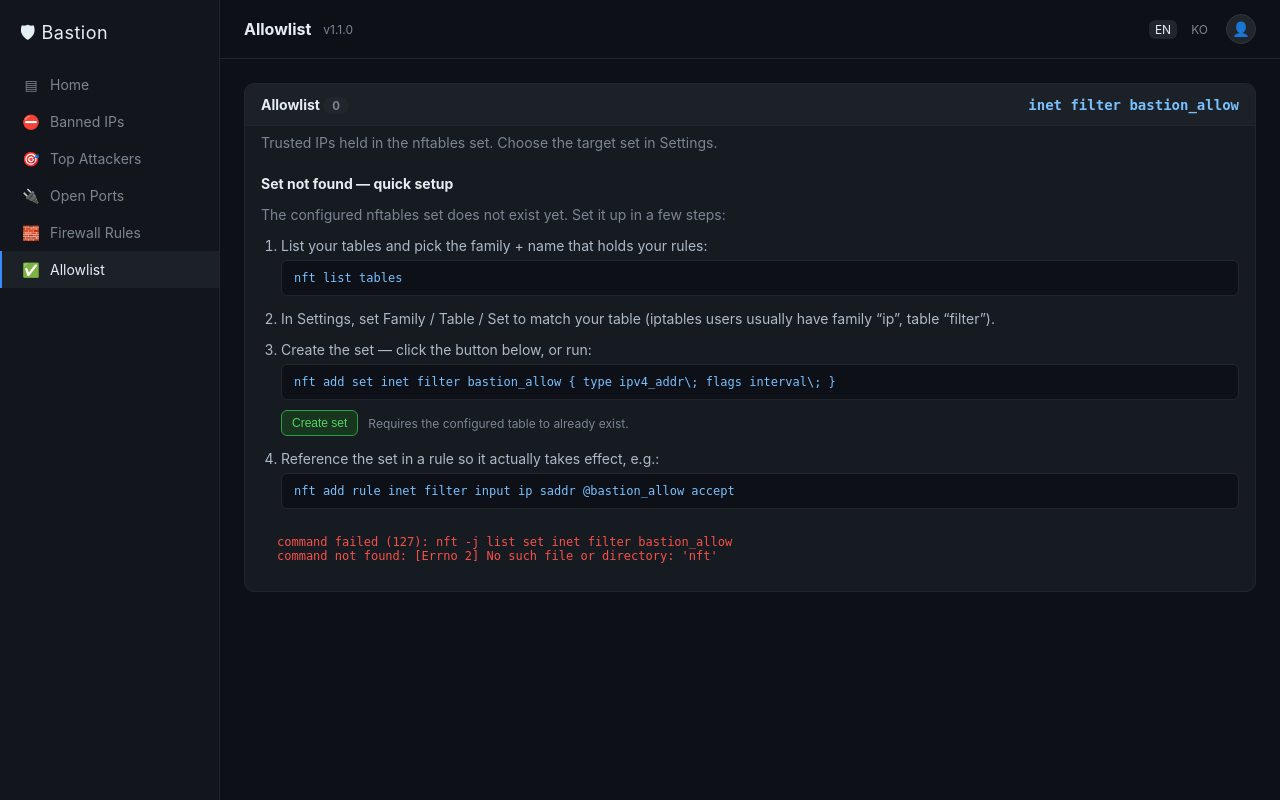
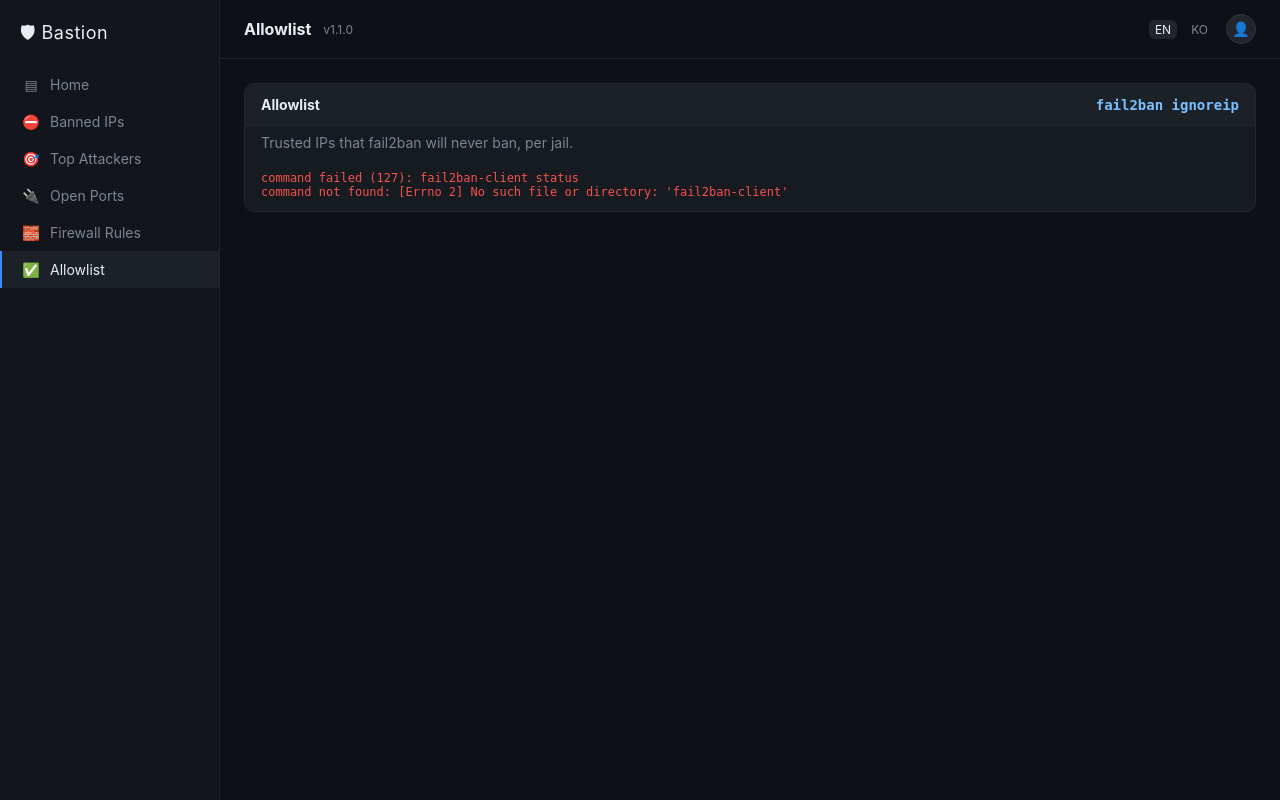
Before and after one commit to Jamkris/Bastion, a FastAPI app: page /view/allowlist in a window 1280 px wide. Run offline with FastAPI, Linux system fonts and the light colour scheme; some libraries are stand-ins or nearby versions.

Commit message:
feat: dual-mode allowlist — fail2ban ignoreip (default) + nftables set

```diff
--- a/bastion/i18n.py
+++ b/bastion/i18n.py
@@ -55,6 +55,11 @@ TRANSLATIONS = {
         "allowlist_step_rule": "Reference the set in a rule so it actually takes effect, e.g.:",
         "allowlist_create_set": "Create set",
         "allowlist_create_note": "Requires the configured table to already exist.",
+        "allowlist_mode": "Mode",
+        "mode_ignoreip": "fail2ban ignoreip (recommended)",
+        "mode_nftset": "nftables set",
+        "allowlist_ignoreip_intro": "Trusted IPs that fail2ban will never ban, per jail.",
+        "allowlist_ignoreip_note": "Changes apply live but are not written to jail.local — add permanent entries there.",
         "nav_settings": "Settings",
         "settings_title": "Settings",
         "settings_saved": "Settings saved",
@@ -165,6 +170,11 @@ TRANSLATIONS = {
         "allowlist_step_rule": "셋이 실제로 적용되도록 규칙에서 참조하세요, 예:",
         "allowlist_create_set": "셋 생성",
         "allowlist_create_note": "지정한 테이블이 이미 존재해야 합니다.",
+        "allowlist_mode": "방식",
+        "mode_ignoreip": "fail2ban ignoreip (권장)",
+        "mode_nftset": "nftables 셋",
+        "allowlist_ignoreip_intro": "fail2ban이 절대 차단하지 않는 신뢰 IP (jail별).",
+        "allowlist_ignoreip_note": "변경은 즉시 적용되지만 jail.local에는 저장되지 않아요 — 영구 항목은 거기에 추가하세요.",
         "nav_settings": "설정",
         "settings_title": "설정",
         "settings_saved": "설정이 저장되었습니다",
--- a/bastion/prefs.py
+++ b/bastion/prefs.py
@@ -35,6 +35,9 @@ DEFAULTS: dict[str, dict[str, Any]] = {
         "ban_spike_window_min": 10,
     },
     "allowlist": {
+        # "ignoreip" -> manage fail2ban ignoreip (works with any firewall);
+        # "nftset"   -> manage a dedicated nftables set.
+        "mode": "ignoreip",
         "family": "inet",
         "table": "filter",
         "set": "bastion_allow",
--- /dev/null
+++ b/bastion/services/ignoreip.py
@@ -0,0 +1,102 @@
+"""Manage fail2ban `ignoreip` (per-jail allowlist).
+
+This is the allowlist most fail2ban setups actually use: trusted IPs that are
+never banned. It works regardless of the firewall backend (UFW, iptables,
+nftables) because fail2ban owns it. Entries are managed at runtime over the same
+fail2ban socket Bastion already uses:
+
+    fail2ban-client get <jail> ignoreip
+    fail2ban-client set <jail> addignoreip <ip>
+    fail2ban-client set <jail> delignoreip <ip>
+
+Note: runtime changes take effect immediately but are not written back to
+jail.local, so a fail2ban restart reloads whatever is in the config file. Use
+the config file for permanent entries; use this for quick, live changes.
+"""
+
+from __future__ import annotations
+
+import ipaddress
+import logging
+import re
+
+from bastion.runner import CommandError, run
+from bastion.services import dashboard
+
+log = logging.getLogger("bastion.ignoreip")
+
+_JAIL_RE = re.compile(r"^[A-Za-z0-9_.-]+$")
+# Tree/branch characters fail2ban-client draws around list output.
+_STRIP = "|`- \t"
+
+
+def _validate_jail(jail: str) -> None:
+    if not _JAIL_RE.match(jail or ""):
+        raise ValueError(f"invalid jail: {jail!r}")
+
+
+def normalize_ip(value: str) -> str:
+    """Canonical host IP or CIDR, or raise ValueError."""
+    value = (value or "").strip()
+    if "/" in value:
+        return str(ipaddress.ip_network(value, strict=False))
+    return str(ipaddress.ip_address(value))
+
+
+def _is_ip_entry(token: str) -> bool:
+    try:
+        normalize_ip(token)
+        return True
+    except ValueError:
+        return False
+
+
+def parse_ignoreip(raw: str) -> list[str]:
+    """Pure: pull IP/CIDR entries out of `fail2ban-client get <jail> ignoreip`
+    output. Robust to the various tree-drawing formats across fail2ban versions
+    — any token that validates as an IP or network is kept (order preserved)."""
+    seen: set[str] = set()
+    out: list[str] = []
+    for line in raw.splitlines():
+        cleaned = line.strip().strip(_STRIP)
+        for token in re.split(r"[\s,]+", cleaned):
+            token = token.strip(_STRIP).strip("`'\"")
+            if token and _is_ip_entry(token) and token not in seen:
+                seen.add(token)
+                out.append(token)
+    return out
+
+
+def _jail_names() -> tuple[list[str], str | None]:
+    summaries, error = dashboard.jail_summaries()
+    return [s.name for s in (summaries or [])], error
+
+
+def list_all() -> tuple[list[dict], str | None]:
+    """Return ([{jail, entries}], error). Error is set only when jails can't be
+    listed at all; a single jail failing is reported as empty entries."""
+    names, error = _jail_names()
+    if error and not names:
+        return [], error
+    result: list[dict] = []
+    for jail in names:
+        try:
+            raw = run(["fail2ban-client", "get", jail, "ignoreip"])
+            result.append({"jail": jail, "entries": parse_ignoreip(raw)})
+        except CommandError as e:
+            result.append({"jail": jail, "entries": [], "error": str(e)})
+    return result, None
+
+
+def add(jail: str, ip: str) -> None:
+    _validate_jail(jail)
+    canonical = normalize_ip(ip)
+    run(["fail2ban-client", "set", jail, "addignoreip", canonical])
+    log.info("ignoreip add jail=%s ip=%s", jail, canonical)
+
+
+def remove(jail: str, ip: str) -> None:
+    _validate_jail(jail)
+    canonical = normalize_ip(ip)
+    run(["fail2ban-client", "set", jail, "delignoreip", canonical])
+    log.info("ignoreip remove jail=%s ip=%s", jail, canonical)
--- a/bastion/web/app.py
+++ b/bastion/web/app.py
@@ -25,7 +25,7 @@ from bastion import __version__, auth, i18n, prefs
 from bastion.config import settings
 from bastion.ratelimit import RateLimiter
 from bastion.runner import CommandError
-from bastion.services import actions, allowlist, dashboard, geoip, notify
+from bastion.services import actions, allowlist, dashboard, geoip, ignoreip, notify
 from bastion.util import flag_emoji, port_scope
 
 log = logging.getLogger("bastion")
@@ -284,6 +284,28 @@ async def action_allowlist_remove(request: Request):
         )
 
 
+@app.post("/action/ignoreip/add", response_class=HTMLResponse)
+async def action_ignoreip_add(request: Request):
+    form = await request.form()
+    try:
+        ignoreip.add(form.get("jail", ""), form.get("ip", ""))
+        return RedirectResponse("/view/allowlist", status_code=303)
+    except (ValueError, CommandError) as e:
+        return RedirectResponse(f"/view/allowlist?err={quote(str(e))}", status_code=303)
+
+
+@app.post("/action/ignoreip/remove", response_class=HTMLResponse)
+async def action_ignoreip_remove(request: Request):
+    form = await request.form()
+    try:
+        ignoreip.remove(form.get("jail", ""), form.get("ip", ""))
+        return HTMLResponse("")  # HTMX removes the row on success
+    except (ValueError, CommandError) as e:
+        return HTMLResponse(
+            f'<tr><td colspan="3" class="err">{html.escape(str(e))}</td></tr>'
+        )
+
+
 @app.post("/action/unban", response_class=HTMLResponse)
 async def action_unban(request: Request):
     form = await request.form()
@@ -378,14 +400,19 @@ def view_ports(request: Request):
 
 @app.get("/view/allowlist", response_class=HTMLResponse)
 def view_allowlist(request: Request):
-    entries, error = allowlist.list_entries()
-    return templates.TemplateResponse(
-        request, "views/allowlist.html",
-        _ctx(request, _lang(request), active="allowlist", entries=entries,
-             target=prefs.get("allowlist"), error=error,
-             missing=allowlist.set_missing(error),
-             action_error=request.query_params.get("err", "")),
-    )
+    cfg = prefs.get("allowlist")
+    mode = cfg.get("mode", "ignoreip")
+    common = dict(active="allowlist", mode=mode, target=cfg,
+                  action_error=request.query_params.get("err", ""))
+    if mode == "nftset":
+        entries, error = allowlist.list_entries()
+        ctx = _ctx(request, _lang(request), entries=entries, error=error,
+                   missing=allowlist.set_missing(error), **common)
+    else:
+        groups, error = ignoreip.list_all()
+        jails = [g["jail"] for g in groups]
+        ctx = _ctx(request, _lang(request), groups=groups, jails=jails, error=error, **common)
+    return templates.TemplateResponse(request, "views/allowlist.html", ctx)
 
 
 @app.get("/view/firewall", response_class=HTMLResponse)
--- a/bastion/web/templates/views/allowlist.html
+++ b/bastion/web/templates/views/allowlist.html
@@ -3,12 +3,18 @@
 {% block content %}
   <section class="panel full" data-panel="allowlist-view">
     <h2>
-      <span>{{ t("panel_allowlist") }} <span class="badge num">{{ entries|length }}</span></span>
+      <span>{{ t("panel_allowlist") }}</span>
+      {% if mode == 'nftset' %}
         <span class="muted"><code>{{ target.family }} {{ target.table }} {{ target.set }}</code></span>
+      {% else %}
+        <span class="muted"><code>fail2ban ignoreip</code></span>
+      {% endif %}
     </h2>
 
     {% if action_error %}<div class="banner-err">{{ action_error }}</div>{% endif %}
 
+    {% if mode == 'nftset' %}
+      {# ---------- nftables set mode ---------- #}
       <div style="padding:8px 16px" class="muted">{{ t("allowlist_intro") }}</div>
 
       {% if error %}
@@ -73,5 +79,59 @@
           </table>
         </div>
       {% endif %}
+
+    {% else %}
+      {# ---------- fail2ban ignoreip mode ---------- #}
+      <div style="padding:8px 16px" class="muted">{{ t("allowlist_ignoreip_intro") }}</div>
+
+      {% if error %}
+        <div class="err">{{ error }}</div>
+      {% else %}
+        {% if jails %}
+        <form class="actbar" method="post" action="/action/ignoreip/add">
+          <span class="lbl">{{ t("add_ip") }}:</span>
+          <select name="jail">
+            {% for j in jails %}<option value="{{ j }}">{{ j }}</option>{% endfor %}
+          </select>
+          <input name="ip" type="text" placeholder="{{ t('allowlist_placeholder') }}" style="min-width:220px" required>
+          <button class="btn btn-ban" type="submit">{{ t("add_ip") }}</button>
+        </form>
+        {% endif %}
+
+        <div class="filterbar"><input class="filter" type="search" placeholder="{{ t('filter') }}"></div>
+        <div class="body">
+          <table>
+            <thead><tr>
+              <th data-sort="text">{{ t("th_jail") }}</th>
+              <th data-sort="text">{{ t("th_entry") }}</th>
+              <th>{{ t("th_action") }}</th>
+            </tr></thead>
+            <tbody>
+              {% set ns = namespace(count=0) %}
+              {% for g in groups %}
+                {% for e in g.entries %}
+                  {% set ns.count = ns.count + 1 %}
+                  <tr>
+                    <td><code>{{ g.jail }}</code></td>
+                    <td><code>{{ e }}</code></td>
+                    <td>
+                      <button class="btn btn-danger"
+                              hx-post="/action/ignoreip/remove"
+                              hx-vals='{"jail": "{{ g.jail }}", "ip": "{{ e }}"}'
+                              hx-target="closest tr" hx-swap="outerHTML"
+                              hx-confirm="{{ t('confirm_remove_allow') }}">{{ t("remove") }}</button>
+                    </td>
+                  </tr>
+                {% endfor %}
+              {% endfor %}
+              {% if ns.count == 0 %}
+                <tr><td colspan="3" class="muted" style="padding:16px">{{ t("allowlist_empty") }}</td></tr>
+              {% endif %}
+            </tbody>
+          </table>
+        </div>
+        <div class="muted" style="padding:10px 16px;font-size:12px">{{ t("allowlist_ignoreip_note") }}</div>
+      {% endif %}
+    {% endif %}
   </section>
 {% endblock %}
```
Also changed, not shown: bastion/web/templates/views/settings.html (+7 -0 lines), tests/test_ignoreip.py (added, +79 -0 lines), tests/test_web.py (+14 -3 lines), README.md. Lines whose indentation alone changed are shown as unchanged.
